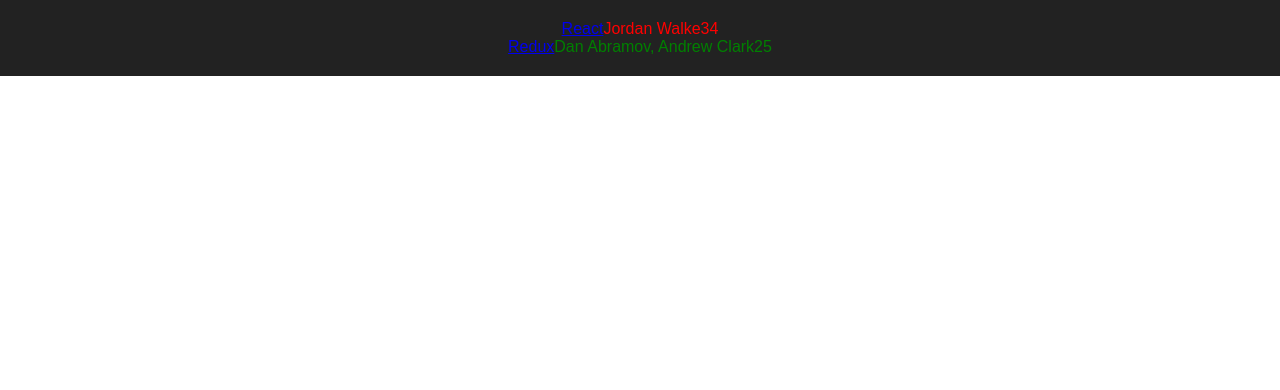
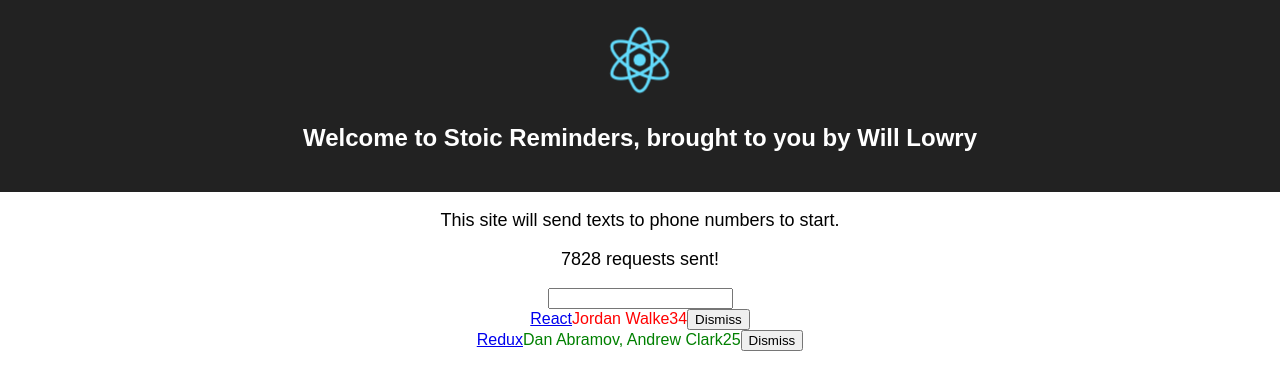
Before and after one commit to wlowry88/crytpo-news-client, a React (Create React App) app: page / in a window 1280 px wide. Shown: the top 390 px of the page. Built offline with nearby package versions, Linux system fonts and the light colour scheme.

Commit message:
using a filterer

```diff
--- a/src/App.js
+++ b/src/App.js
@@ -1,5 +1,6 @@
 import React, { Component } from 'react';
 import logo from './logo.svg';
+import WelcomeMessage from './WelcomeMessage.js'
 import './App.css';
 
 const list = [
@@ -19,15 +20,32 @@ const list = [
     objectID: 1,
 }, ];
 
+const randomNumber = parseInt(10000 * Math.random(), 10);
+
+const isSearched = (searchTerm) => (item) =>
+  !searchTerm || item.title.toLowerCase().includes(searchTerm.toLowerCase());
 
 class App extends Component {
 
   constructor(props) {
     super(props);
+
     this.state = {
       list: list,
+      searchTerm: '',
       colors: {'odd': 'red', 'even': 'green'}
     };
+    this.onSearchChange = this.onSearchChange.bind(this);
+    this.onDismiss = this.onDismiss.bind(this);
+  }
+
+  onSearchChange(event) {
+    this.setState({ searchTerm: event.target.value });
+  }
+
+  onDismiss(id) {
+    const updatedList = this.state.list.filter(item => item.objectID !== id);
+    this.setState({ list: updatedList });
   }
 
   color(number) {
@@ -35,11 +53,26 @@ class App extends Component {
   }
 
   render() {
-    const randomNumber = parseInt(10000 * Math.random(), 10);
     return (
       <div className="App">
         <div className="App-header">
-          { this.state.list.map(item =>
+          <img src={logo} className="App-logo" alt="logo" />
+          <WelcomeMessage firstName = "Will" lastName = 'Lowry' />
+        </div>
+        <p className="App-intro">
+          This site will send texts to phone numbers to start.
+        </p>
+        <p className="App-intro">
+          {randomNumber} requests sent!
+        </p>
+        <form>
+          <input
+            type="text"
+            onChange={this.onSearchChange}
+          />
+        </form>
+        { this.state.list.filter(isSearched(this.state.searchTerm))
+          .map(item =>
             <div key={item.objectID} style={{color: this.color(item.objectID)}}>
               <span>
                 <a href={item.url}>{item.title}</a>
@@ -47,10 +80,16 @@ class App extends Component {
               <span>{item.author}</span>
               <span>{item.num_comments}</span>
               <span>{item.points}</span>
+              <span>
+                <button
+                  onClick={() => this.onDismiss(item.objectID)}
+                  type="button"
+  > Dismiss
+                </button>
+              </span>
             </div>
           )
         }
-        </div>
       </div>
     );
   }
```
Lines whose indentation alone changed are shown as unchanged.
